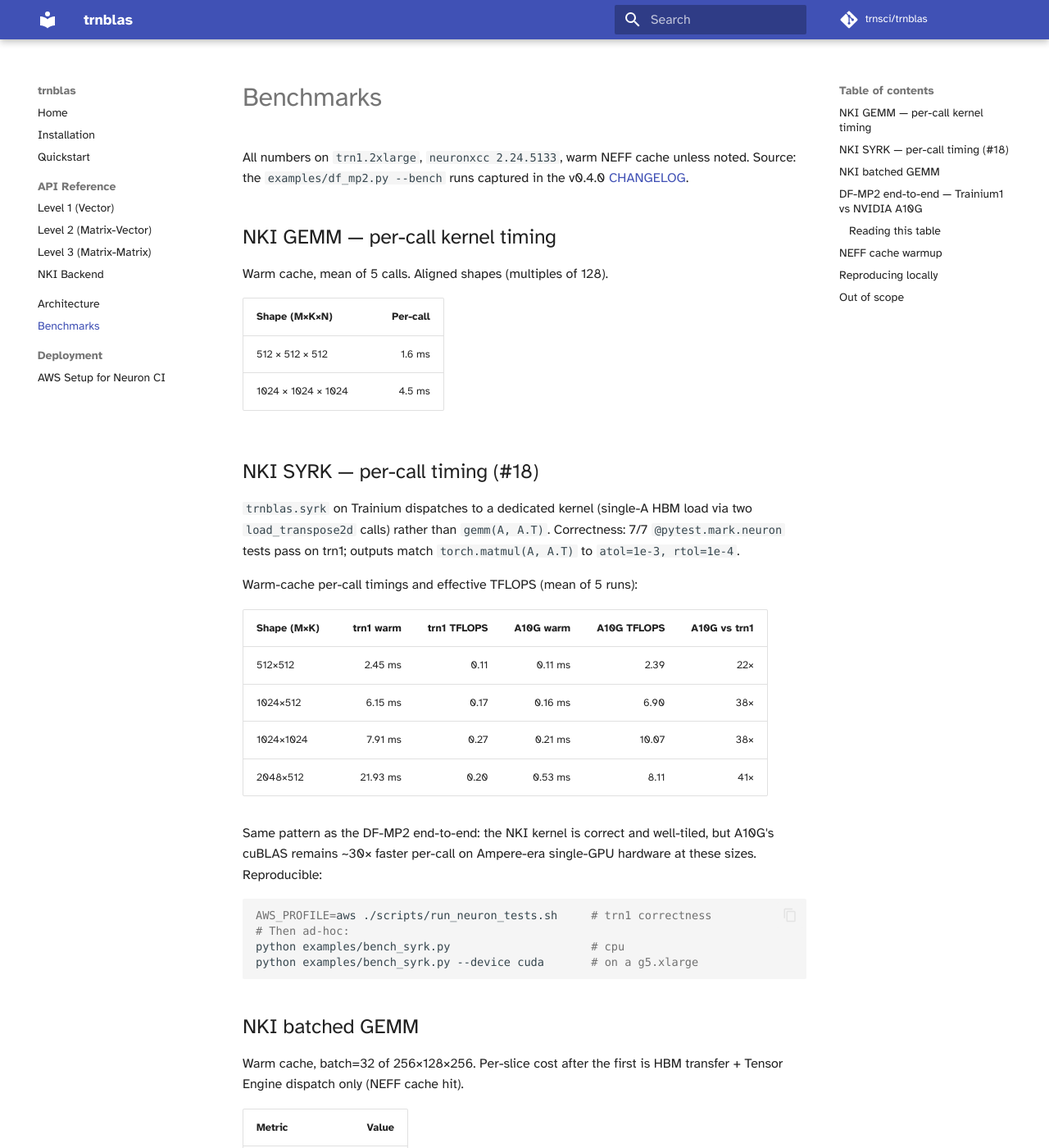
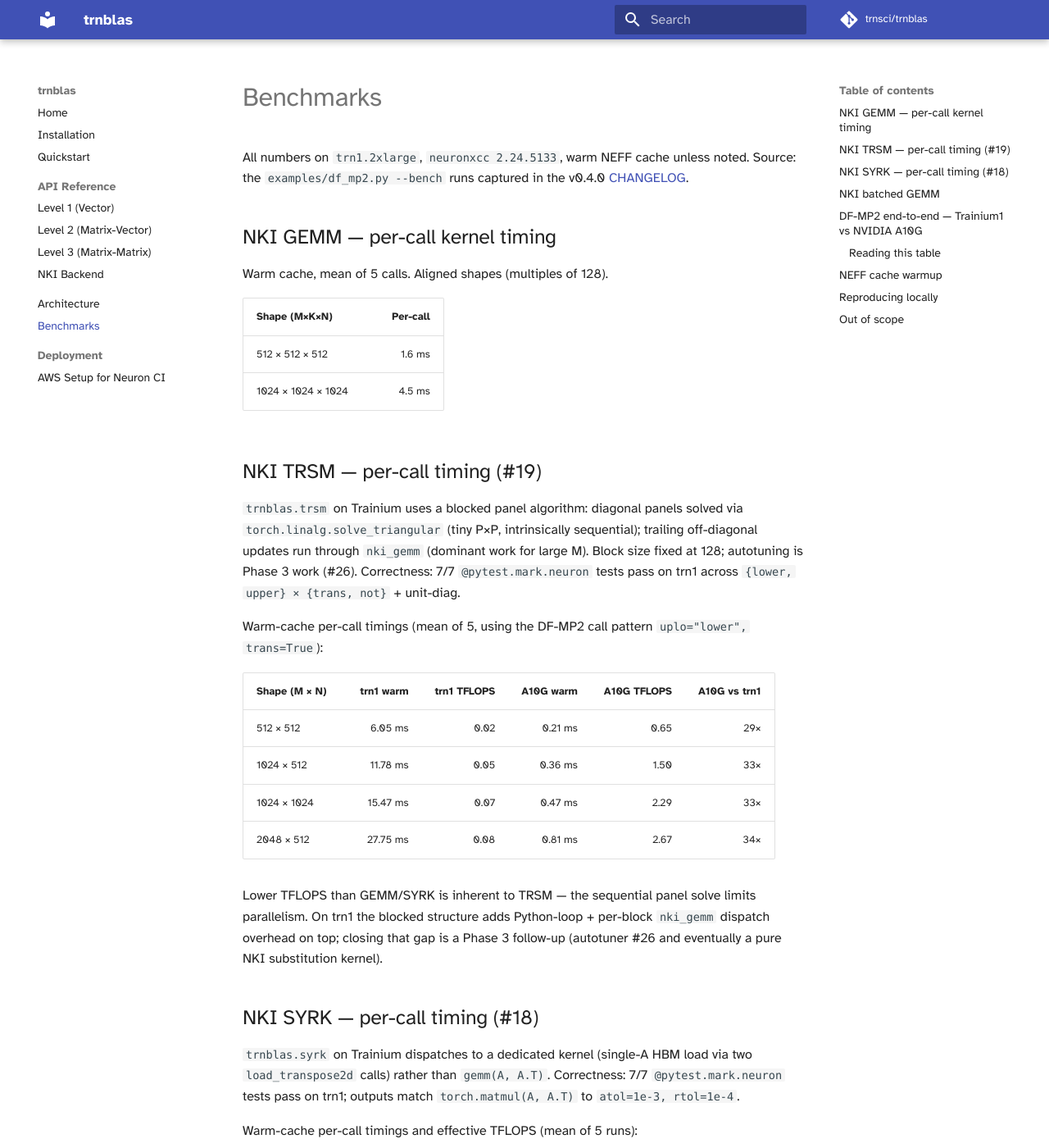
Before and after one commit to trnsci/trnblas, an MkDocs documentation site: the page built from docs/benchmarks.md, in a window 1280 px wide and 1400 px high. Shown: the whole window at 82% size. Built offline with MkDocs 1.6.1 and Material for MkDocs 9.7.7, drawn with Linux system fonts in a browser that asks for light colours; some web fonts are replaced; comment, search, counter and statistics services are not loaded.

Commit message:
docs: publish TRSM benchmark numbers + API notes (#19)
Cross-vendor TRSM table: trn1 blocked-panel vs A10G cuBLAS at four
(M, N) shapes using the DF-MP2 call pattern (uplo=lower, trans=True).

A10G is 29-34× faster per-call than trn1 on Ampere hardware; same
pattern as SYRK (#18) and the DF-MP2 end-to-end in v0.4.2. Lower
TFLOPS than GEMM/SYRK (0.65-2.67 on A10G, 0.02-0.08 on trn1) is
inherent to TRSM — the sequential panel solve limits parallelism,
and trn1 adds Python-loop + per-block dispatch overhead on top of
that.

docs/api/level3.md: trsm entry notes the blocked panel algorithm +
the side='right' fallback.

```diff
--- a/docs/benchmarks.md
+++ b/docs/benchmarks.md
@@ -12,6 +12,31 @@ Warm cache, mean of 5 calls. Aligned shapes (multiples of 128).
 |----------------|---------:|
 | 512 × 512 × 512   | 1.6 ms |
 | 1024 × 1024 × 1024 | 4.5 ms |
+
+## NKI TRSM — per-call timing (#19)
+
+`trnblas.trsm` on Trainium uses a blocked panel algorithm: diagonal
+panels solved via `torch.linalg.solve_triangular` (tiny P×P, intrinsically
+sequential); trailing off-diagonal updates run through `nki_gemm`
+(dominant work for large M). Block size fixed at 128; autotuning is
+Phase 3 work (#26). Correctness: 7/7 `@pytest.mark.neuron` tests pass
+on trn1 across `{lower, upper} × {trans, not}` + unit-diag.
+
+Warm-cache per-call timings (mean of 5, using the DF-MP2 call pattern
+`uplo="lower", trans=True`):
+
+| Shape (M × N) | trn1 warm | trn1 TFLOPS | A10G warm | A10G TFLOPS | A10G vs trn1 |
+|---------------|----------:|------------:|----------:|------------:|-------------:|
+| 512 × 512     | 6.05 ms   | 0.02        | 0.21 ms   | 0.65        | 29×          |
+| 1024 × 512    | 11.78 ms  | 0.05        | 0.36 ms   | 1.50        | 33×          |
+| 1024 × 1024   | 15.47 ms  | 0.07        | 0.47 ms   | 2.29        | 33×          |
+| 2048 × 512    | 27.75 ms  | 0.08        | 0.81 ms   | 2.67        | 34×          |
+
+Lower TFLOPS than GEMM/SYRK is inherent to TRSM — the sequential
+panel solve limits parallelism. On trn1 the blocked structure adds
+Python-loop + per-block `nki_gemm` dispatch overhead on top; closing
+that gap is a Phase 3 follow-up (autotuner #26 and eventually a pure
+NKI substitution kernel).
 
 ## NKI SYRK — per-call timing (#18)
 
```
Also changed, not shown: CHANGELOG.md (+12 -0 lines), docs/api/level3.md (+8 -1 lines).
